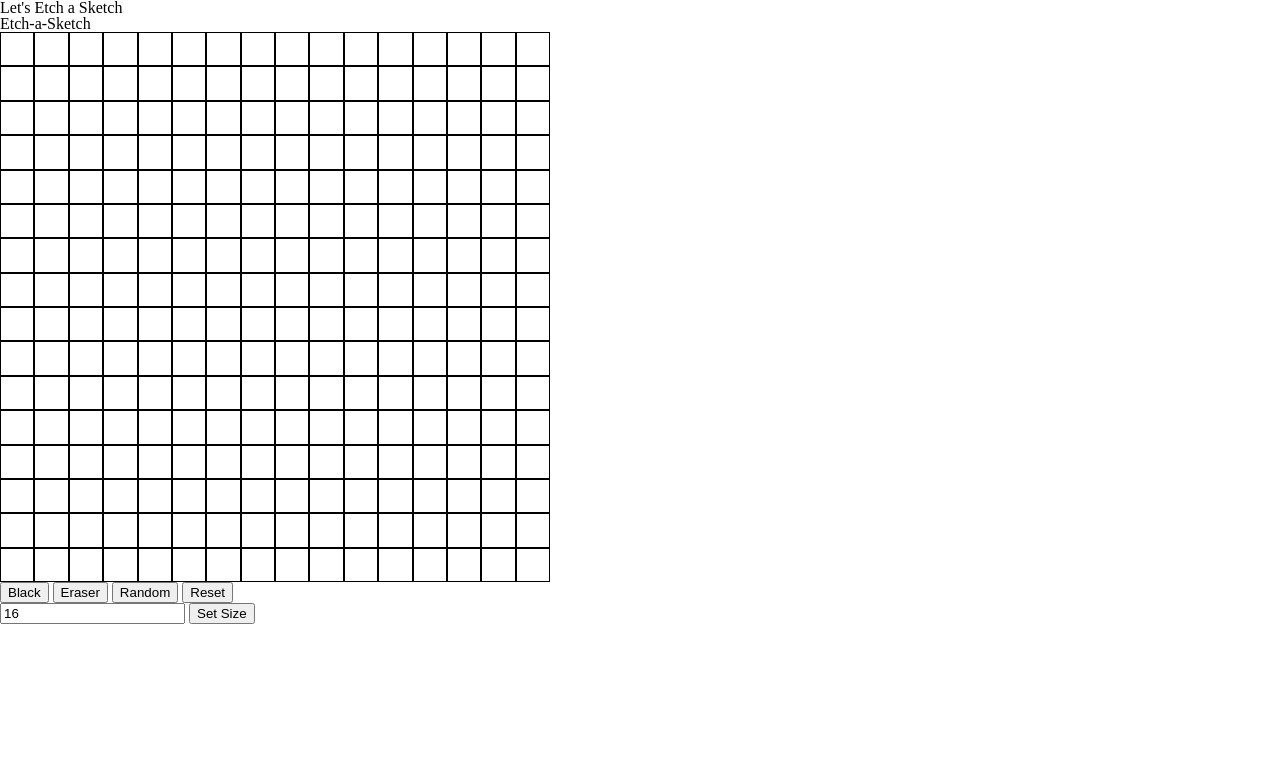
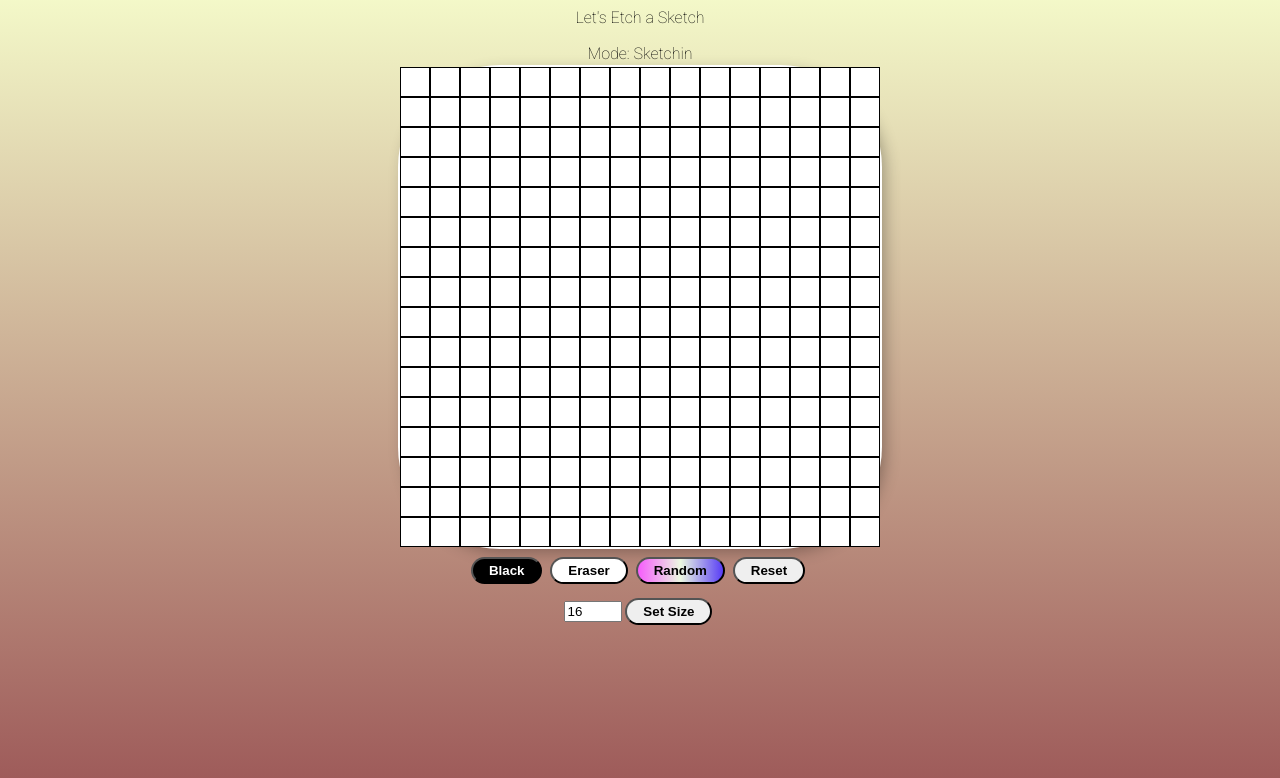
Before and after one commit to alueddeke/etch-a-sketch, a plain HTML site: page index.html in a window 1280 px wide. Drawn offline with Linux system fonts and the light colour scheme.

Commit message:
final look

```diff
--- a/index.html
+++ b/index.html
@@ -7,20 +7,30 @@
     <title>Etch-a-Sketch</title>
     <link rel="stylesheet" href="reset.css" />
     <link rel="stylesheet" href="styles.css" />
+    <link rel="preconnect" href="https://fonts.googleapis.com" />
+    <link rel="preconnect" href="https://fonts.gstatic.com" crossorigin />
+    <link
+      href="https://fonts.googleapis.com/css2?family=Roboto:wght@100&display=swap"
+      rel="stylesheet"
+    />
   </head>
   <body>
-    <header>
-      <h1>Let's Etch a Sketch</h1>
-    </header>
     <div class="flex-container">
-      <div class="title"><h1>Etch-a-Sketch</h1></div>
+      <div class="title"><h1>Let's Etch a Sketch</h1></div>
+      <div class="mode">Mode: Sketchin</div>
       <div class="content">
         <div class="board"></div>
         <div class="buttons">
-          <button onclick="changeColor('black')">Black</button>
-          <button onclick="changeColor('white')">Eraser</button>
-          <button onclick="changeColor('random')">Random</button>
-          <button onclick="reset()">Reset</button>
+          <button class="blackButton" onclick="changeColor('black')">
+            Black
+          </button>
+          <button class="eraserButton" onclick="changeColor('white')">
+            Eraser
+          </button>
+          <button class="randomButton" onclick="changeColor('random')">
+            Random
+          </button>
+          <button class="noterase" onclick="reset()">Reset</button>
         </div>
         <div>
           <input
@@ -30,6 +40,7 @@
             onchange="changeSize(this.value)"
           />
           <button>Set Size</button>
+          <div class="error">"Input must be between 2 and 100</div>
         </div>
       </div>
     </div>
--- a/main.js
+++ b/main.js
@@ -1,5 +1,5 @@
 let color = "black";
-let click = false;
+let click = true;
 
 function populateBoard(size) {
   let board = document.querySelector(".board");
@@ -28,8 +28,10 @@ populateBoard(16);
 
 function changeSize(input) {
   if (input >= 2 && input <= 100) {
+    document.querySelector(".error").style.display = "none";
     populateBoard(input);
   } else {
+    document.querySelector(".error").style.display = "flex";
     console.error("Invalid number of squares");
   }
 }
@@ -58,10 +60,20 @@ function reset() {
 }
 
 //listen for clicks in the body
-document.querySelector("body").addEventListener("click", () => {
-  //if click is true, set it to false
-  //if it is false, set it to true
-  //value if click, will be whatever click is not
 
-  click = !click;
+//if click is true, set it to false
+//if it is false, set it to true
+//value if click, will be whatever click is not
+
+//we don't want text to change when we click buttons
+
+document.querySelector("body").addEventListener("click", (e) => {
+  if (e.target.tagName != "BUTTON") {
+    click = !click;
+    if (click) {
+      document.querySelector(".mode").textContent = "Mode: Sketchin";
+    } else {
+      document.querySelector(".mode").textContent = "Mode: Not Sketchin";
+    }
+  }
 });
--- a/styles.css
+++ b/styles.css
@@ -1,9 +1,90 @@
-.board {
-  width: 550px;
-  height: 550px;
-  display: grid;
+.flex-container {
+  height: 100vh;
+  width: 100vw;
+  display: flex;
+  flex-direction: column;
+  align-items: center;
+  background: linear-gradient(rgba(214, 231, 64, 0.286), rgb(156, 87, 87));
 }
 
-.square.dragging {
-  background-color: solid black;
+body {
+  font-family: "Roboto", sans-serif;
 }
+.board {
+  width: 80%;
+  height: 80%;
+  display: grid;
+  border-radius: 100px;
+  background-color: white;
+  box-shadow: inset 0 -3em 3em rgba(0, 0, 0, 0.1), 0 0 0 2px rgb(255, 255, 255),
+    0.3em 0.3em 1em rgba(0, 0, 0, 0.3);
+}
+.board:hover {
+  cursor: pointer;
+}
+.content {
+  display: flex;
+  flex-direction: column;
+  align-items: center;
+  min-width: 300px;
+  min-height: 300px;
+  width: 60vw;
+  height: 60vw;
+  max-width: 600px;
+  max-height: 600px;
+}
+.title {
+  padding-top: 10px;
+  padding-bottom: 20px;
+  display: flex;
+  justify-content: center;
+}
+.buttons {
+  margin-top: 10px;
+  margin-bottom: 10px;
+}
+button {
+  padding: 0.3em 1.2em;
+  margin: 0 0.3em 0.3em 0;
+  border-radius: 2em;
+  text-decoration: none;
+  font-weight: 600;
+  text-align: center;
+  transition: all 0.2s;
+}
+button:hover {
+  cursor: pointer;
+}
+.blackButton {
+  background-color: black;
+  color: white;
+}
+.blackButton:hover {
+  background-color: white;
+  color: black;
+}
+
+.randomButton {
+  background: linear-gradient(0.25turn, #f65cfc, #ebf8e1, #583cf6);
+}
+.randomButton:hover {
+  background: linear-gradient(0.25turn, #20ff02, #ebf8e1, #aecc03);
+}
+.eraserButton {
+  background-color: rgb(255, 255, 255);
+  color: rgb(0, 0, 0);
+}
+.eraserButton:hover {
+  background-color: white;
+  color: red;
+}
+input {
+  width: 50px;
+}
+
+.mode {
+  margin-bottom: 5px;
+}
+.error {
+  display: none;
+}
```
